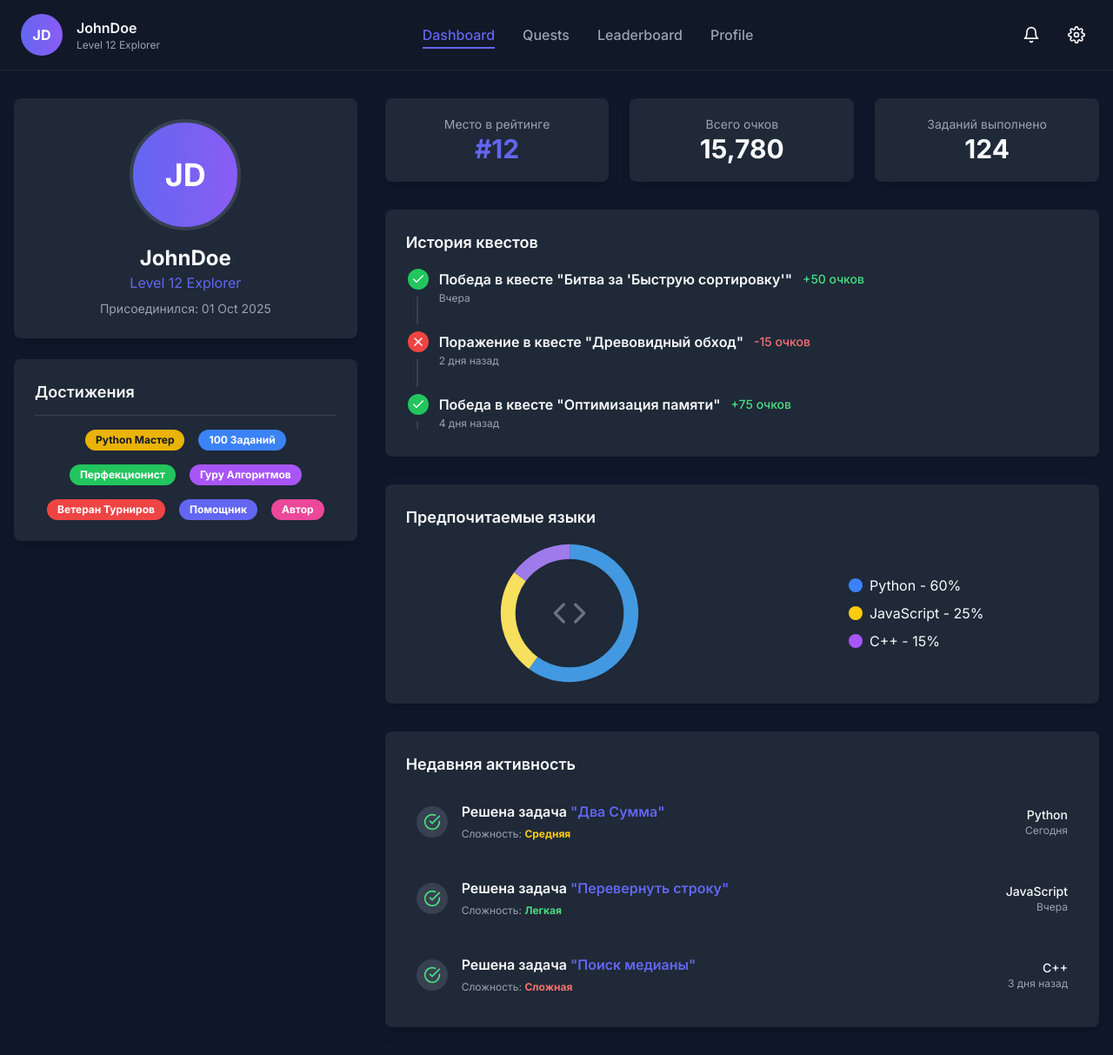
After one commit to TolyanL/case-battlecode, a Django app: template templates/profile.html in a window 1280 px wide. The commit adds this page. Shown: the whole page at 87% size. Run offline with Django 5.2, Linux system fonts and the light colour scheme; the template is opened without the code that fills it, so the values that code supplies are empty; some libraries are stand-ins or nearby versions.

Commit message:
profile page

```diff
--- a/templates/base.html
+++ b/templates/base.html
@@ -22,30 +22,7 @@
 </head>
 
 <body class="bg-dark text-light min-h-screen">
-    <header class="bg-gray-900 border-b border-gray-800 py-4 px-6 flex items-center justify-between">
-        <div class="flex items-center space-x-4">
-            <div class="w-12 h-12 rounded-full bg-gradient-to-r from-primary to-secondary flex items-center justify-center">
-                <span class="font-bold text-white">{{ user.profile.initials|default:"JD" }}</span>
-            </div>
-            <div>
-                <p class="font-semibold">{{ user.username|default:"JohnDoe" }}</p>
-                <p class="text-xs text-gray-400">{{ user.profile.title|default:"Level 12 Explorer" }}</p>
-            </div>
-        </div>
-
-        <div class="hidden md:block">
-            {% include "include/menu.html" %}
-        </div>
-
-        <div class="flex items-center space-x-4">
-            <button class="p-2 rounded-full hover:bg-gray-800 transition">
-                <i data-feather="bell" class="w-5 h-5"></i>
-            </button>
-            <button class="p-2 rounded-full hover:bg-gray-800 transition">
-                <i data-feather="settings" class="w-5 h-5"></i>
-            </button>
-        </div>
-    </header>
+    {% include "include/menu.html" %}
 
     <main class="container mx-auto py-8 px-4">
         {% block content %}
--- a/templates/include/menu.html
+++ b/templates/include/menu.html
@@ -1,3 +1,15 @@
+<header class="bg-gray-900 border-b border-gray-800 py-4 px-6 flex items-center justify-between">
+    <div class="flex items-center space-x-4">
+        <div class="w-12 h-12 rounded-full bg-gradient-to-r from-primary to-secondary flex items-center justify-center">
+            <span class="font-bold text-white">{{ user.profile.initials|default:"JD" }}</span>
+        </div>
+        <div>
+            <a href="#" class="font-semibold">{{ user.username|default:"JohnDoe" }}</a>
+            <p class="text-xs text-gray-400">{{ user.profile.title|default:"Level 12 Explorer" }}</p>
+        </div>
+    </div>
+
+    <div class="hidden md:block">
         <nav>
             <ul class="flex space-x-8">
                 <li><a href="#" class="font-medium text-primary border-b-2 border-primary pb-1">Dashboard</a></li>
@@ -6,3 +18,14 @@
                 <li><a href="#" class="font-medium text-gray-400 hover:text-white transition">Profile</a></li>
             </ul>
         </nav>
+    </div>
+
+    <div class="flex items-center space-x-4">
+        <button class="p-2 rounded-full hover:bg-gray-800 transition">
+            <i data-feather="bell" class="w-5 h-5"></i>
+        </button>
+        <button class="p-2 rounded-full hover:bg-gray-800 transition">
+            <i data-feather="settings" class="w-5 h-5"></i>
+        </button>
+    </div>
+</header>
--- /dev/null
+++ b/templates/profile.html
@@ -0,0 +1,145 @@
+{% extends "base.html" %}
+{% load static %}
+
+{% block title %}Профиль пользователя - {{ user.username|default:"JohnDoe" }}{% endblock title %}
+{% block description %}Страница профиля пользователя с его статистикой, достижениями и активностью.{% endblock description %}
+
+{% block content %}
+<div class="grid grid-cols-1 lg:grid-cols-3 gap-8">
+    <div class="lg:col-span-1 space-y-6">
+        <div class="bg-gray-800 rounded-lg p-6 text-center shadow-lg">
+            <div class="w-32 h-32 rounded-full mx-auto mb-4 border-4 border-gray-700 bg-gradient-to-r from-primary to-secondary flex items-center justify-center">
+                <span class="text-4xl font-bold text-white">{{ user.profile.initials|default:"JD" }}</span>
+            </div>
+
+            <h2 class="text-2xl font-bold">{{ user.username|default:"JohnDoe" }}</h2>
+            <p class="text-primary">{{ user.profile.title|default:"Level 12 Explorer" }}</p>
+            <p class="text-sm text-gray-400 mt-2">Присоединился: {{ user.date_joined|date:"d M Y"|default:"01 Oct 2025" }}</p>
+        </div>
+
+        <div class="bg-gray-800 rounded-lg p-6 shadow-lg">
+            <h3 class="text-lg font-semibold border-b border-gray-700 pb-3 mb-4">Достижения</h3>
+            <div class="flex flex-wrap gap-4 justify-center">
+                <span class="bg-yellow-500 text-gray-900 text-xs font-bold px-3 py-1 rounded-full" title="Мастер языка Python">Python Мастер</span>
+                <span class="bg-blue-500 text-white text-xs font-bold px-3 py-1 rounded-full" title="Выполнено 100 заданий">100 Заданий</span>
+                <span class="bg-green-500 text-white text-xs font-bold px-3 py-1 rounded-full" title="Все тесты пройдены с первой попытки">Перфекционист</span>
+                <span class="bg-purple-500 text-white text-xs font-bold px-3 py-1 rounded-full" title="Гуру сложных алгоритмов">Гуру Алгоритмов</span>
+                <span class="bg-red-500 text-white text-xs font-bold px-3 py-1 rounded-full" title="Участвовал в 5 турнирах">Ветеран Турниров</span>
+                <span class="bg-indigo-500 text-white text-xs font-bold px-3 py-1 rounded-full" title="Помог 10 пользователям">Помощник</span>
+                <span class="bg-pink-500 text-white text-xs font-bold px-3 py-1 rounded-full" title="Написал первую статью">Автор</span>
+            </div>
+        </div>
+    </div>
+
+    <div class="lg:col-span-2 space-y-8">
+        <div class="grid grid-cols-1 sm:grid-cols-3 gap-6">
+            <div class="bg-gray-800 rounded-lg p-5 text-center shadow-lg">
+                <p class="text-sm text-gray-400">Место в рейтинге</p>
+                <p class="text-3xl font-bold text-primary">#12</p>
+            </div>
+            <div class="bg-gray-800 rounded-lg p-5 text-center shadow-lg">
+                <p class="text-sm text-gray-400">Всего очков</p>
+                <p class="text-3xl font-bold">15,780</p>
+            </div>
+            <div class="bg-gray-800 rounded-lg p-5 text-center shadow-lg">
+                <p class="text-sm text-gray-400">Заданий выполнено</p>
+                <p class="text-3xl font-bold">124</p>
+            </div>
+        </div>
+
+        <div class="bg-gray-800 rounded-lg p-6 shadow-lg">
+            <h3 class="text-lg font-semibold mb-4">История квестов</h3>
+            <div class="relative border-l-2 border-gray-700 ml-3">
+                <div class="mb-8 ml-6">
+                    <span class="absolute flex items-center justify-center w-6 h-6 bg-green-500 rounded-full -left-3 ring-8 ring-gray-800">
+                        <i data-feather="check" class="w-4 h-4 text-white"></i>
+                    </span>
+                    <h4 class="flex items-center mb-1 text-base font-semibold text-light">Победа в квесте "Битва за 'Быструю сортировку'" <span class="text-green-400 text-sm font-medium ml-3">+50 очков</span></h4>
+                    <time class="block mb-2 text-xs font-normal leading-none text-gray-400">Вчера</time>
+                </div>
+                <div class="mb-8 ml-6">
+                    <span class="absolute flex items-center justify-center w-6 h-6 bg-red-500 rounded-full -left-3 ring-8 ring-gray-800">
+                        <i data-feather="x" class="w-4 h-4 text-white"></i>
+                    </span>
+                    <h4 class="flex items-center mb-1 text-base font-semibold text-light">Поражение в квесте "Древовидный обход" <span class="text-red-400 text-sm font-medium ml-3">-15 очков</span></h4>
+                    <time class="block mb-2 text-xs font-normal leading-none text-gray-400">2 дня назад</time>
+                </div>
+                <div class="ml-6">
+                    <span class="absolute flex items-center justify-center w-6 h-6 bg-green-500 rounded-full -left-3 ring-8 ring-gray-800">
+                        <i data-feather="check" class="w-4 h-4 text-white"></i>
+                    </span>
+                    <h4 class="flex items-center mb-1 text-base font-semibold text-light">Победа в квесте "Оптимизация памяти" <span class="text-green-400 text-sm font-medium ml-3">+75 очков</span></h4>
+                    <time class="block mb-2 text-xs font-normal leading-none text-gray-400">4 дня назад</time>
+                </div>
+            </div>
+        </div>
+
+        <div class="bg-gray-800 rounded-lg p-6 shadow-lg">
+            <h3 class="text-lg font-semibold mb-4">Предпочитаемые языки</h3>
+            <div class="flex items-center justify-around flex-wrap gap-6">
+                <div class="w-40 h-40 relative">
+                    <svg viewBox="0 0 36 36" class="w-full h-full">
+                        <circle cx="18" cy="18" r="15.9155" fill="transparent" stroke="#4a5568" stroke-width="3"></circle>
+                        <circle cx="18" cy="18" r="15.9155" fill="transparent" stroke="#4299e1" stroke-width="3.8" stroke-dasharray="60 40" stroke-dashoffset="25"></circle>
+                        <circle cx="18" cy="18" r="15.9155" fill="transparent" stroke="#f6e05e" stroke-width="3.8" stroke-dasharray="25 75" stroke-dashoffset="-35"></circle>
+                        <circle cx="18" cy="18" r="15.9155" fill="transparent" stroke="#9f7aea" stroke-width="3.8" stroke-dasharray="15 85" stroke-dashoffset="-60"></circle>
+                    </svg>
+                    <div class="absolute inset-0 flex items-center justify-center">
+                        <i data-feather="code" class="w-10 h-10 text-gray-500"></i>
+                    </div>
+                </div>
+                <div class="space-y-2">
+                    <div class="flex items-center"><span class="w-4 h-4 rounded-full bg-blue-500 mr-2"></span><span>Python - 60%</span></div>
+                    <div class="flex items-center"><span class="w-4 h-4 rounded-full bg-yellow-400 mr-2"></span><span>JavaScript - 25%</span></div>
+                    <div class="flex items-center"><span class="w-4 h-4 rounded-full bg-purple-500 mr-2"></span><span>C++ - 15%</span></div>
+                </div>
+            </div>
+        </div>
+
+        <div class="bg-gray-800 rounded-lg p-6 shadow-lg">
+            <h3 class="text-lg font-semibold mb-4">Недавняя активность</h3>
+            <ul class="space-y-4">
+                <li class="flex items-center justify-between p-3 rounded-lg hover:bg-gray-700/50 transition-colors">
+                    <div class="flex items-center space-x-4">
+                        <div class="p-2 bg-gray-700 rounded-full"><i data-feather="check-circle" class="w-5 h-5 text-green-400"></i></div>
+                        <div>
+                            <p class="font-semibold">Решена задача <a href="#" class="text-primary hover:underline">"Два Сумма"</a></p>
+                            <span class="text-xs text-gray-400">Сложность: <span class="font-bold text-yellow-400">Средняя</span></span>
+                        </div>
+                    </div>
+                    <div class="text-right">
+                        <p class="text-sm font-medium">Python</p>
+                        <p class="text-xs text-gray-400">Сегодня</p>
+                    </div>
+                </li>
+                 <li class="flex items-center justify-between p-3 rounded-lg hover:bg-gray-700/50 transition-colors">
+                    <div class="flex items-center space-x-4">
+                        <div class="p-2 bg-gray-700 rounded-full"><i data-feather="check-circle" class="w-5 h-5 text-green-400"></i></div>
+                        <div>
+                            <p class="font-semibold">Решена задача <a href="#" class="text-primary hover:underline">"Перевернуть строку"</a></p>
+                            <span class="text-xs text-gray-400">Сложность: <span class="font-bold text-green-400">Легкая</span></span>
+                        </div>
+                    </div>
+                    <div class="text-right">
+                        <p class="text-sm font-medium">JavaScript</p>
+                        <p class="text-xs text-gray-400">Вчера</p>
+                    </div>
+                </li>
+                 <li class="flex items-center justify-between p-3 rounded-lg hover:bg-gray-700/50 transition-colors">
+                    <div class="flex items-center space-x-4">
+                        <div class="p-2 bg-gray-700 rounded-full"><i data-feather="check-circle" class="w-5 h-5 text-green-400"></i></div>
+                        <div>
+                            <p class="font-semibold">Решена задача <a href="#" class="text-primary hover:underline">"Поиск медианы"</a></p>
+                            <span class="text-xs text-gray-400">Сложность: <span class="font-bold text-red-400">Сложная</span></span>
+                        </div>
+                    </div>
+                    <div class="text-right">
+                        <p class="text-sm font-medium">C++</p>
+                        <p class="text-xs text-gray-400">3 дня назад</p>
+                    </div>
+                </li>
+            </ul>
+        </div>
+    </div>
+</div>
+{% endblock content %}
```
Also changed, not shown: templates/test.html (deleted, +0 -113 lines). Lines whose indentation alone changed are shown as unchanged.
